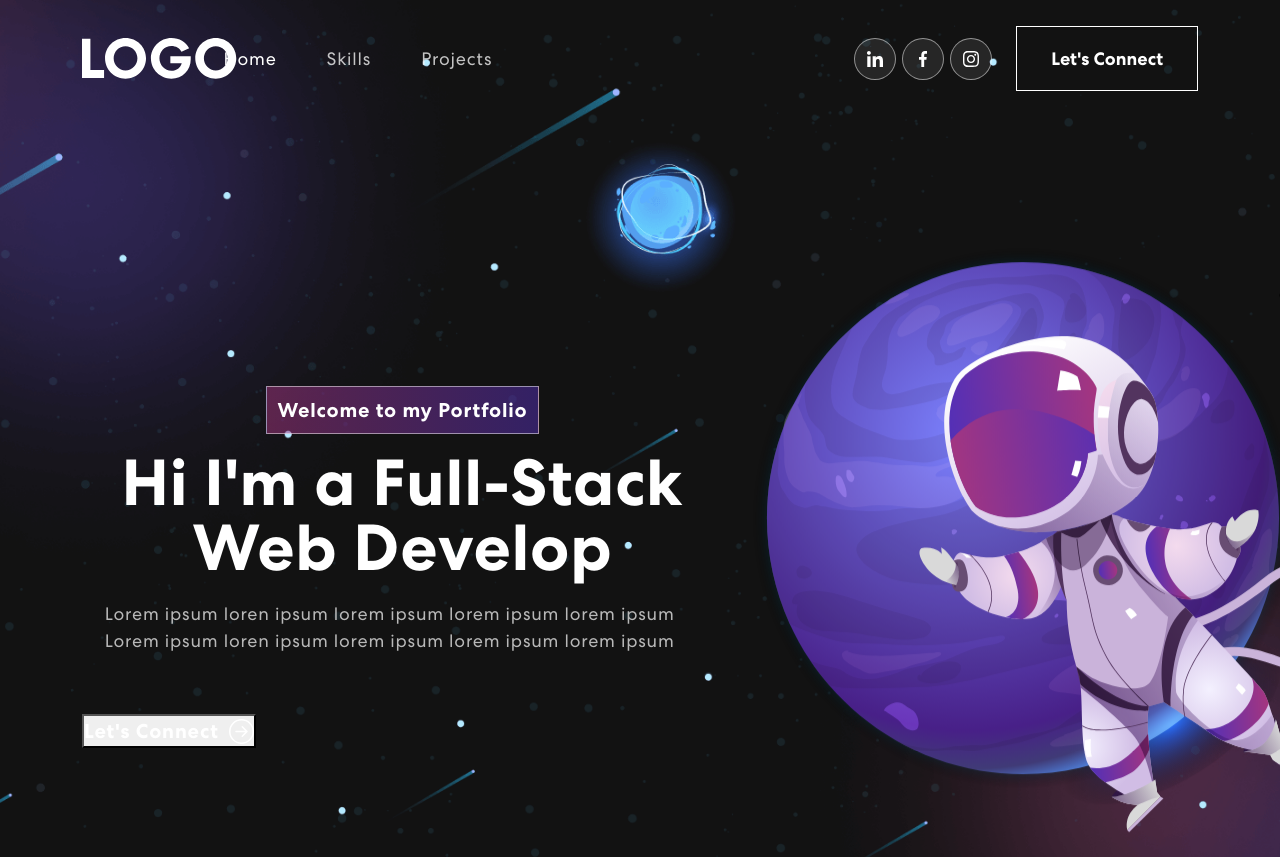
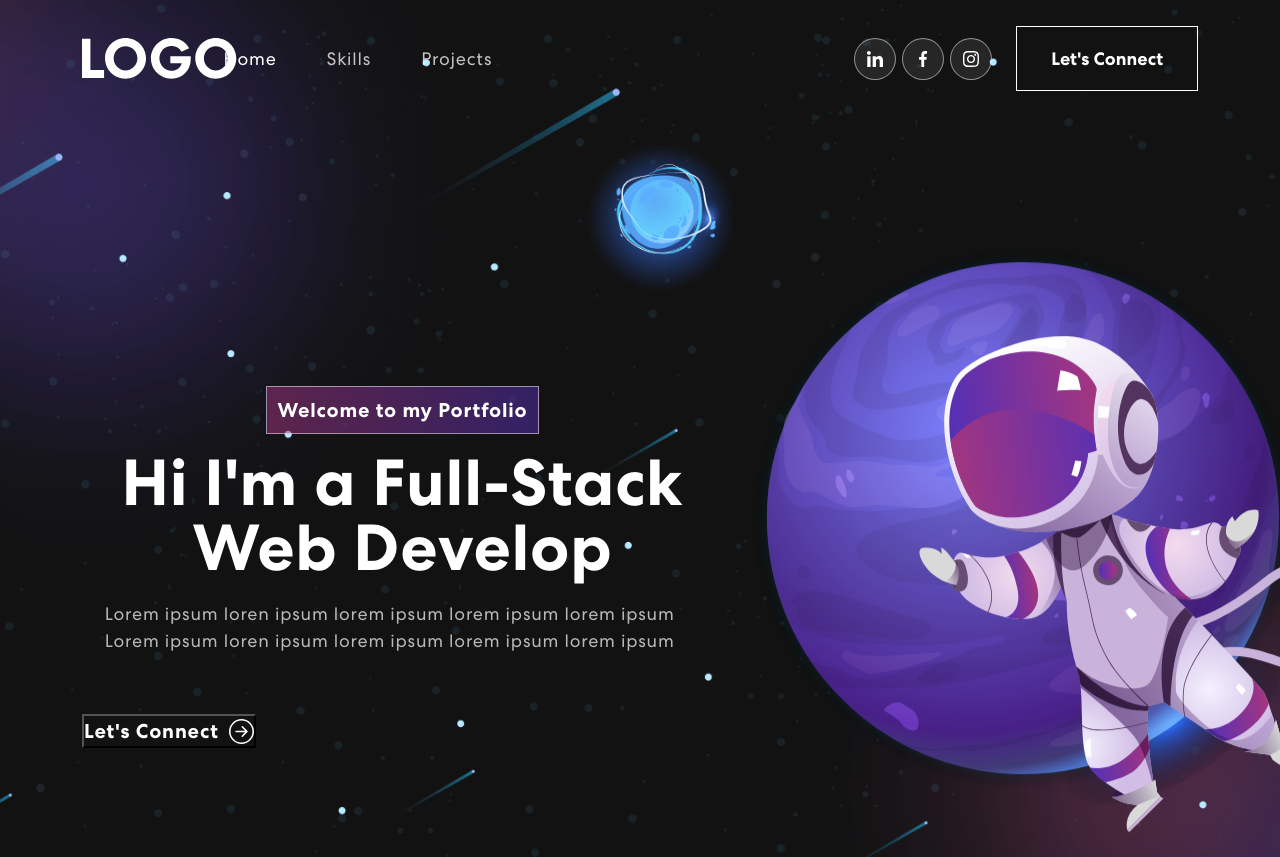
Before and after one commit to TKTamir/portfolio, a React (Create React App) app: page / in a window 1280 px wide. Shown: the top 857 px of the page. Built offline with nearby package versions, Linux system fonts and the light colour scheme.

Commit message:
Change button background-color

```diff
--- a/src/App.css
+++ b/src/App.css
@@ -267,6 +267,7 @@ nav.navbar .navbar-toggler[aria-expanded="true"] .navbar-toggler-icon {
 
 .banner button {
   color: #fff;
+  background-color: #121212;
   font-weight: 700;
   font-size: 20px;
   margin-top: 60px;
```
